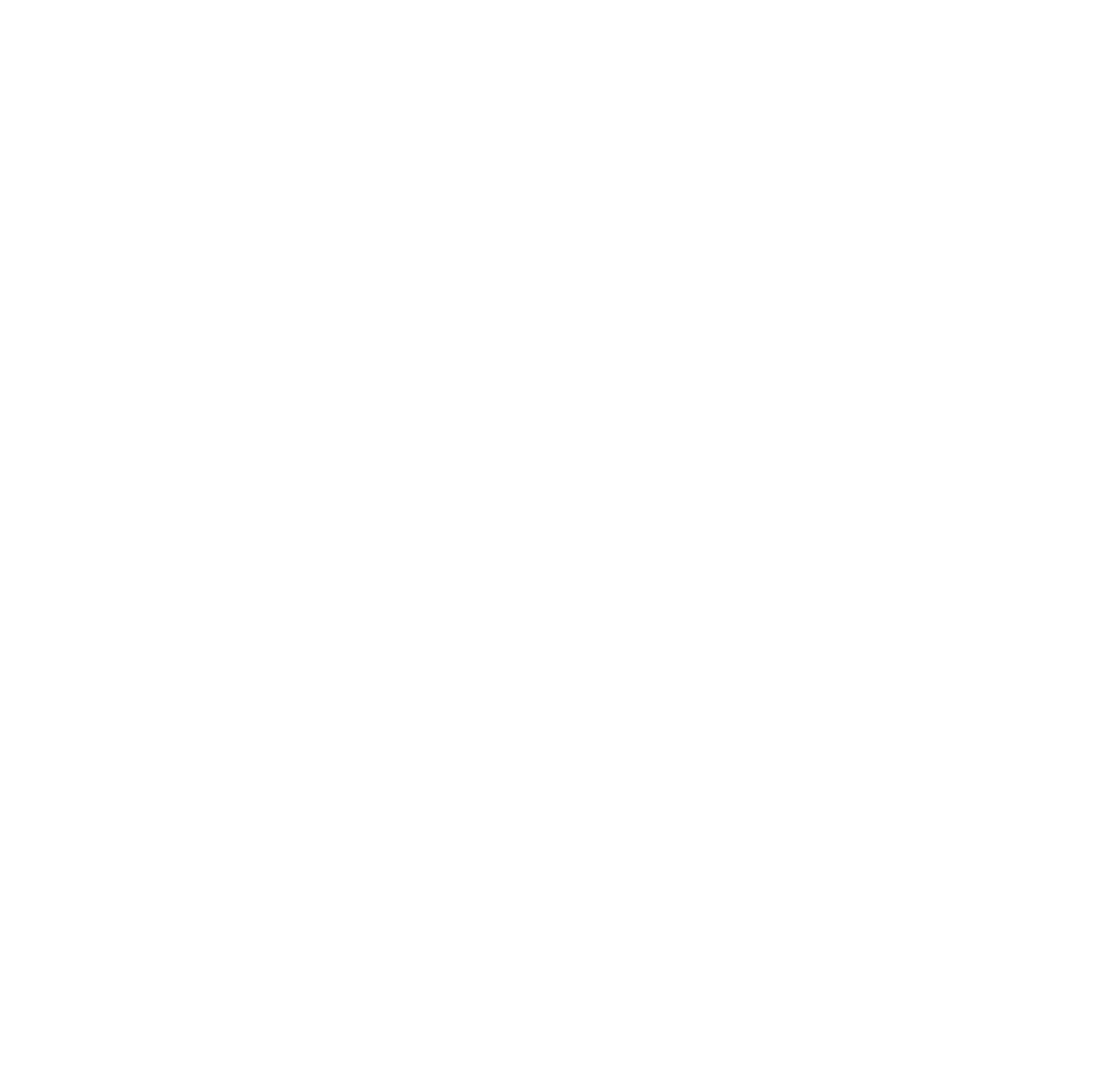
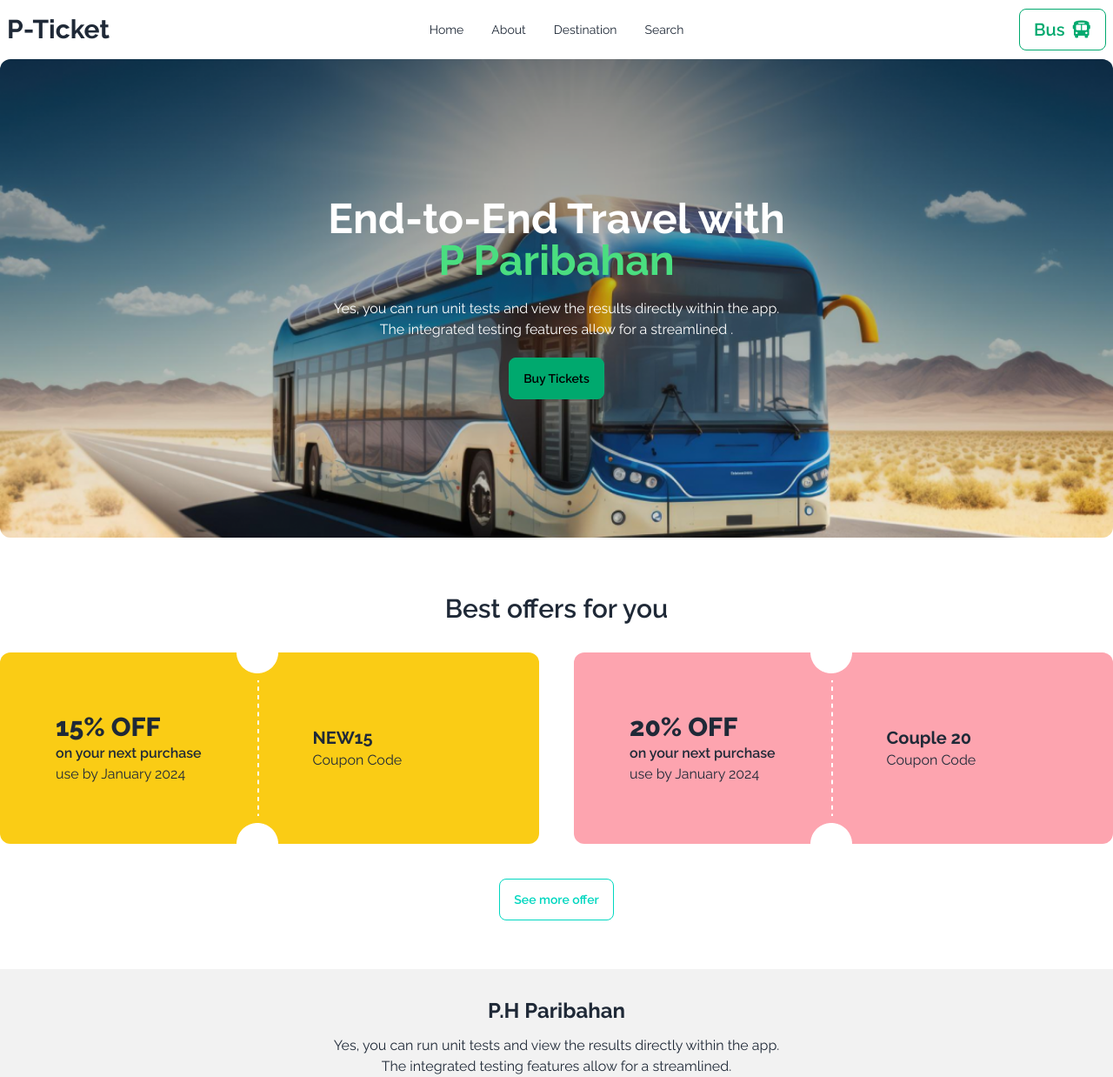
Before and after one commit to asif883/Assignment-5, a plain HTML site: page index.html in a window 1280 px wide. Shown: the whole page at 87% size. Before the commit the page ends 800 px from the top, so only its background shows below. Drawn offline with nearby package versions, Linux system fonts and the light colour scheme.

Commit message:
oofer section

```diff
--- a/index.html
+++ b/index.html
@@ -1,11 +1,107 @@
 <!DOCTYPE html>
-<html lang="en">
+<html lang="en" data-theme="light">
 <head>
     <meta charset="UTF-8">
     <meta name="viewport" content="width=device-width, initial-scale=1.0">
     <title>P-Ticket</title>
+    <link href="https://cdn.jsdelivr.net/npm/daisyui@4.7.2/dist/full.min.css" rel="stylesheet" type="text/css" />
+    <script src="https://cdn.tailwindcss.com"></script>
+    <link rel="preconnect" href="https://fonts.googleapis.com">
+    <link rel="preconnect" href="https://fonts.gstatic.com" crossorigin>
+    <link href="https://fonts.googleapis.com/css2?family=Raleway:ital,wght@0,100..900;1,100..900&display=swap" rel="stylesheet">
+    <script src="https://kit.fontawesome.com/fecc398964.js" crossorigin="anonymous"></script>
+    <style>
+        .font-raleway{
+            font-family: "Raleway", sans-serif;
+        }
+    </style>
 </head>
-<body>
+<body class="font-raleway">
+    <header class="container mx-auto">
+      <nav>
+        <div class="navbar bg-base-100">
+            <div class="navbar-start">
+              <div class="dropdown">
+                <div tabindex="0" role="button" class="btn btn-ghost lg:hidden">
+                  <svg xmlns="http://www.w3.org/2000/svg" class="h-5 w-5" fill="none" viewBox="0 0 24 24" stroke="currentColor"><path stroke-linecap="round" stroke-linejoin="round" stroke-width="2" d="M4 6h16M4 12h8m-8 6h16" /></svg>
+                </div>
+              </div>
+              <a class="text-3xl font-bold">P-Ticket</a>
+            </div>
+            <div class="navbar-center hidden lg:flex">
+                <ul class="menu menu-horizontal px-1">
+                    <li><a>Home</a></li>
+                    <li><a>About</a></li>
+                    <li><a>Destination</a></li>
+                    <li><a>Search</a></li>
+                  </ul>
+            </div>
+            <div class="navbar-end">
+              <a class="btn text-green-400 text-xl btn-outline btn-success">Bus <i class="fa-solid fa-bus"></i></a>
+            </div>
+          </div>
+        </nav>
+        <!-- banner section  -->
+        <section class="">
+            <div class="hero h-[550px] rounded-xl" style="background-image: url(images/banner.png);">
+                <div class="text-white text-center">
+                  <div class="">
+                    <h1 class="mb-5 space-y-3 text-5xl font-bold">End-to-End Travel with <br><span class="text-green-400">P Paribahan</span></h1>
+                    <p class="mb-5">Yes, you can run unit tests and view the results directly within the app. <br> The integrated testing features allow for a streamlined .</p>
+                    <button class="btn btn btn-success">Buy Tickets</button>
+                  </div>
+                </div>
+              </div>
+        </section>
+    </header>
+    <main class="container mx-auto">
+    <!-- offer section -->
+        <section>
+            <h1 class="text-center text-3xl mt-16 font-semibold mb-8">Best offers for you</h1>
+            <div class="flex flex-col lg:flex-row gap-10">
+                <div class="flex gap-10 bg-yellow-400 items-center rounded-xl flex-1">
+                    <div class="pl-16">
+                        <h2 class="font-extrabold text-3xl">15% OFF</h2>
+                        <p><span class="font-semibold">
+                            on your next purchase
+                        </span><br>
+                         use by January 2024</p>
+                    </div>
+                    <img src="images/cupon-devider.png" alt="">
+                    <div>
+                        <h1 class="text-xl font-bold">NEW15</h1>
+                        <p>Coupon Code</p>
+                    </div>
+                </div>
+                <div class="flex gap-10 bg-rose-300 items-center rounded-xl flex-1">
+                    <div class="pl-16">
+                        <h2 class="font-extrabold text-3xl">20% OFF</h2>
+                        <p><span class="font-semibold">
+                            on your next purchase
+                        </span><br>
+                         use by January 2024</p>
+                    </div>
+                    <img src="images/cupon-devider.png" alt="">
+                    <div>
+                        <h1 class="text-xl font-bold">Couple 20</h1>
+                        <p>Coupon Code</p>
+                    </div>
+                </div>
+            </div>
+            <div class="text-center mt-10">
+                <button class="btn btn-outline btn-accent">See more offer</button>
+            </div>
+        </section>
+        <!--ticket buy  -->
+        <section>
+            <div class="mt-14 bg-base-200">
+                <div class="pt-8 text-center">
+                    <h1 class="text-2xl font-bold mb-3">P.H Paribahan</h1>
+                    <p >Yes, you can run unit tests and view the results directly within the app. <br>The integrated testing features allow for a streamlined.</p>
+                </div>
 
+              </div>
+        </section>
+    </main>
 </body>
 </html>
```
Also changed, not shown: tailwind.config.js (added, +8 -0 lines).
